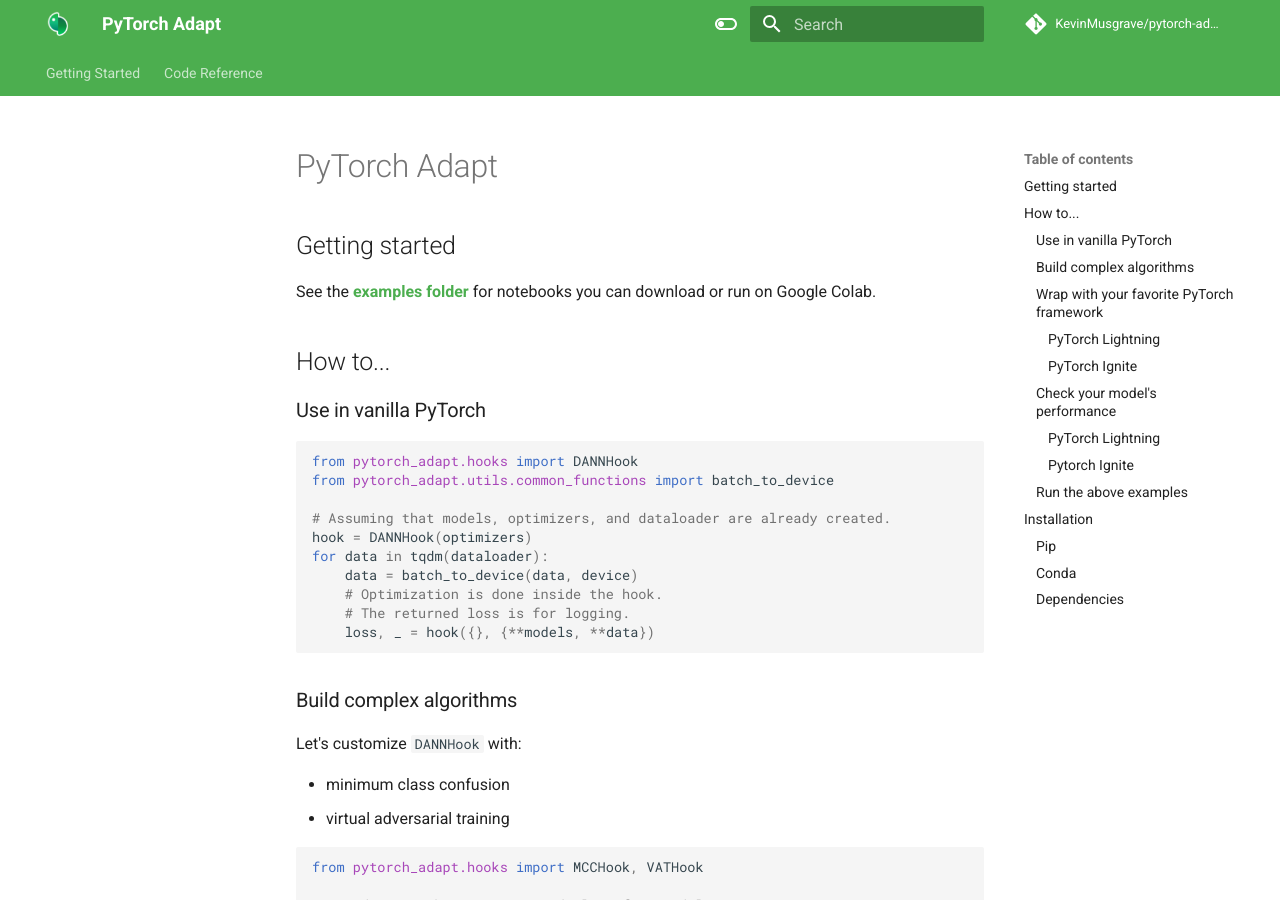
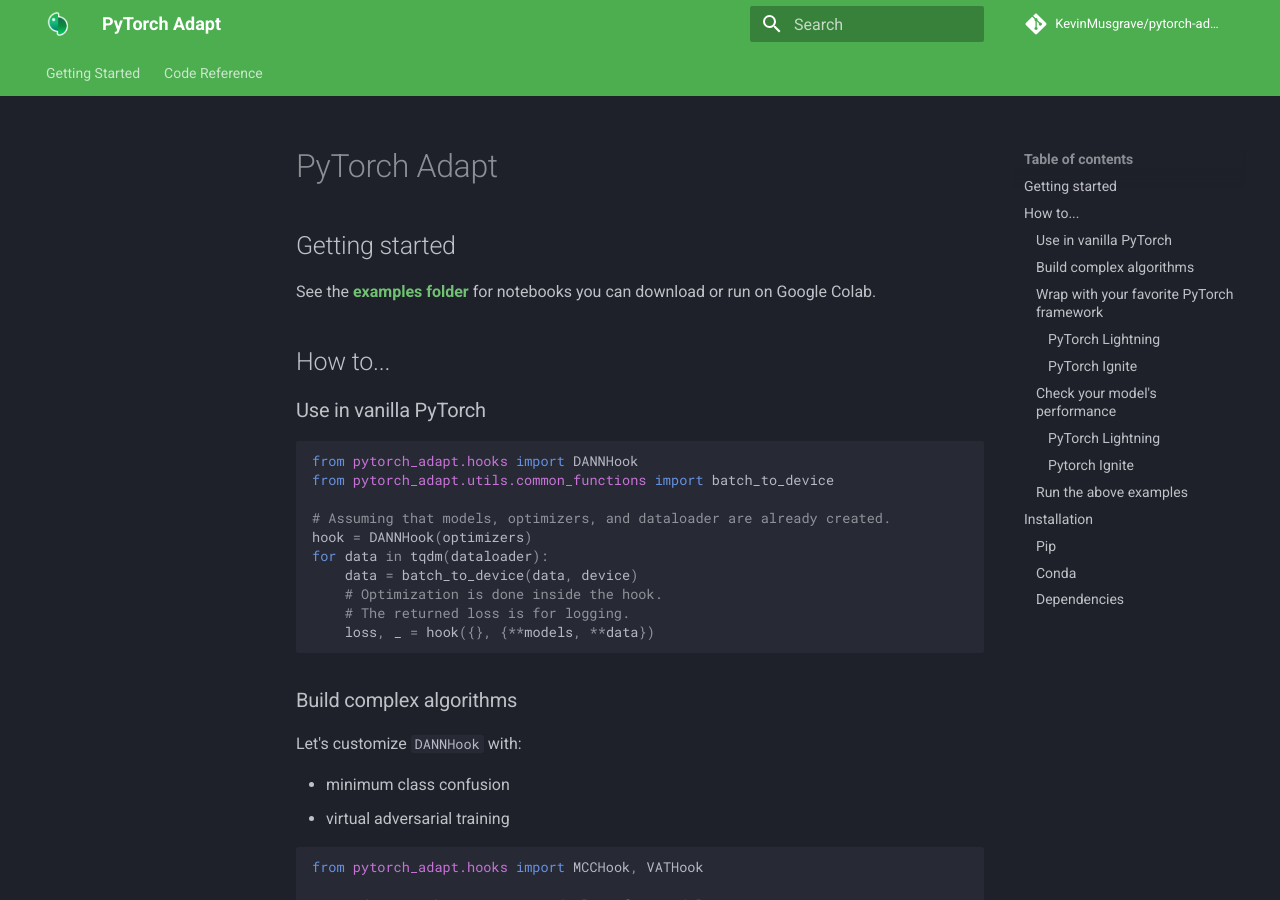
Before and after one commit to KevinMusgrave/pytorch-adapt, an MkDocs documentation site: the page built from docs/index.md, in a window 1280 px wide and 900 px high. Built offline with MkDocs 1.6.1 and Material for MkDocs 9.7.7, drawn with Linux system fonts in a browser that asks for light colours; comment, search, counter and statistics services are not loaded.

Commit message:
Dark mode only!

```diff
--- a/mkdocs.yml
+++ b/mkdocs.yml
@@ -2,20 +2,9 @@
 theme:
   name: 'material'
   palette:
-    - media: "(prefers-color-scheme: light)"
-      scheme: default
-      primary: 'green'
-      accent: 'green'
-      toggle:
-        icon: material/toggle-switch-off-outline
-        name: Switch to dark mode
-    - media: "(prefers-color-scheme: dark)"
       scheme: slate
       primary: 'green'
       accent: 'green'
-      toggle:
-        icon: material/toggle-switch
-        name: Switch to light mode
   logo: imgs/TinyLogo.png
   favicon: imgs/Favicon.png
   features:
```
